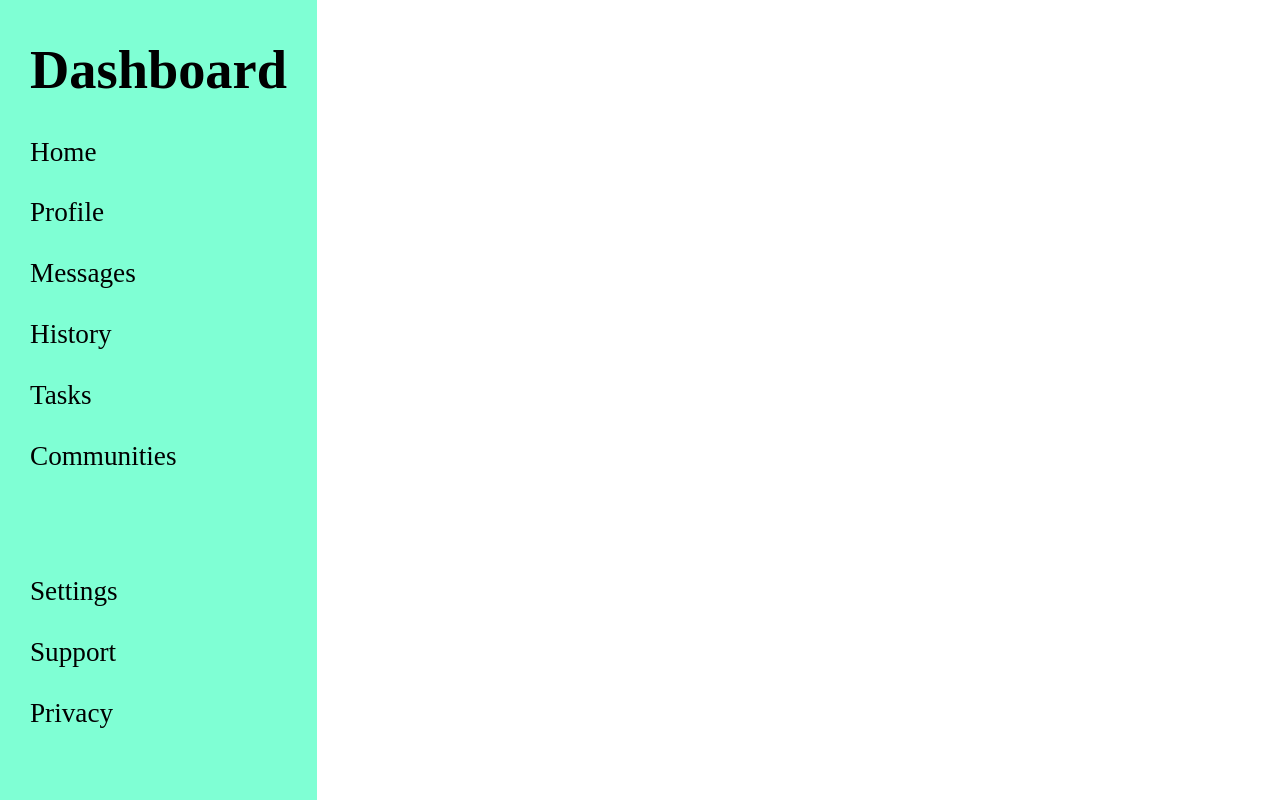
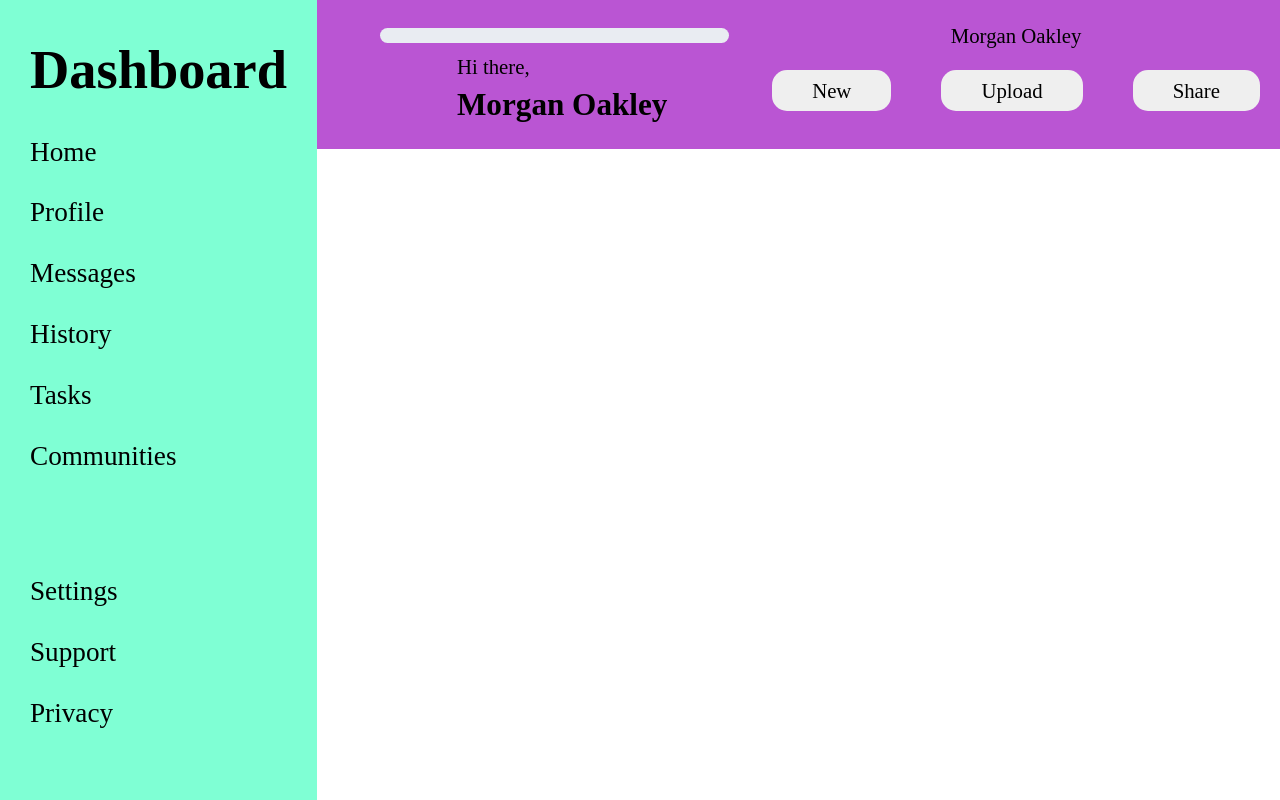
Before and after one commit to meebs777/admin-dashboard, a plain HTML site: page index.html in a window 1280 px wide. Drawn offline with Linux system fonts and the light colour scheme.

Commit message:
Completed the base layout and styling of header
Changed a color to a variable for easier use

```diff
--- a/index.html
+++ b/index.html
@@ -8,7 +8,16 @@
 </head>
 <body>
     <div class="container">
-        <div class="header"></div>
+        <div class="header">
+            <input type="search" id="search" >
+            <div>Morgan Oakley</div>
+            <div>Hi there, <h2>Morgan Oakley</h2></div>
+            <div class="buttons">
+                <button type="button">New</button>
+                <button type="button">Upload</button>
+                <button type="button">Share</button>
+            </div>
+        </div>
         <div class="sidebar">
             <h1>Dashboard</h1>
             <div>Home</div>
--- a/styles.css
+++ b/styles.css
@@ -46,6 +46,10 @@
     isolation: isolate;
   }
 
+  :root {
+    --bg-color: #e9ecf2;
+  }
+
   .container {
     height: 100%;
     display: grid;
@@ -53,7 +57,7 @@
     grid-template-rows: 1fr 5fr
   }
 
-
+  /* Sidebar Layout and Stylization */
   .sidebar {
     background-color: aquamarine;
     grid-column: 1;
@@ -68,3 +72,44 @@
   .sidebar :nth-child(7) {
     margin-bottom: 75px;
   }
+
+  /* Header Layout and Stylization */
+  .header {
+    background-color: mediumorchid;
+    display: grid;
+    grid-template-columns: 2fr 1fr;
+    justify-items: center;
+    font-size: 1.3rem;
+    padding: 20px;
+  }
+
+  .header > * {
+    place-self: center;
+  }
+
+  .header > div:first-of-type + div {
+    justify-self: start;
+    padding-left: 120px;
+  }
+
+  input[type="search"] {
+    width: 80%;
+    height: 50%;
+    border-radius: 15px;
+    border: 0px;
+    background-color: var(--bg-color);
+  }
+
+  .buttons {
+    display: grid;
+    grid-template-columns: repeat(3,1fr);
+    gap: 50px;
+  }
+
+  .buttons > button {
+    border-radius: 15px;
+    padding: 5px 40px 5px;
+    border: none;
+  }
+
+  /*Content Layout and Stylization*/
```
